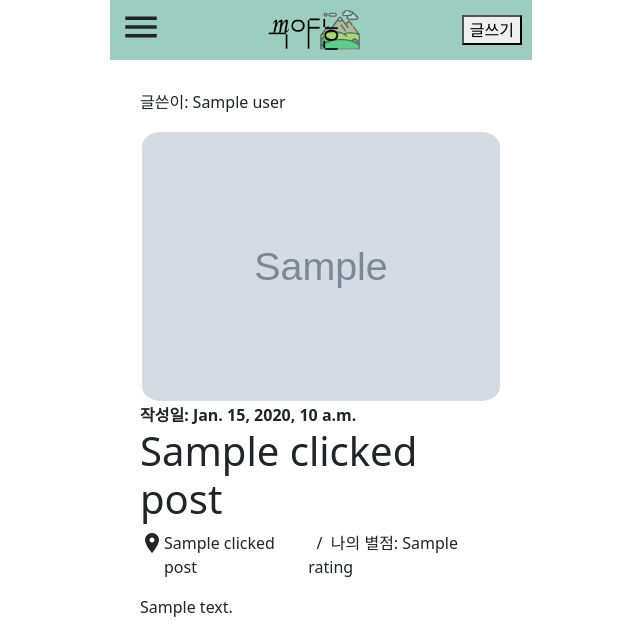
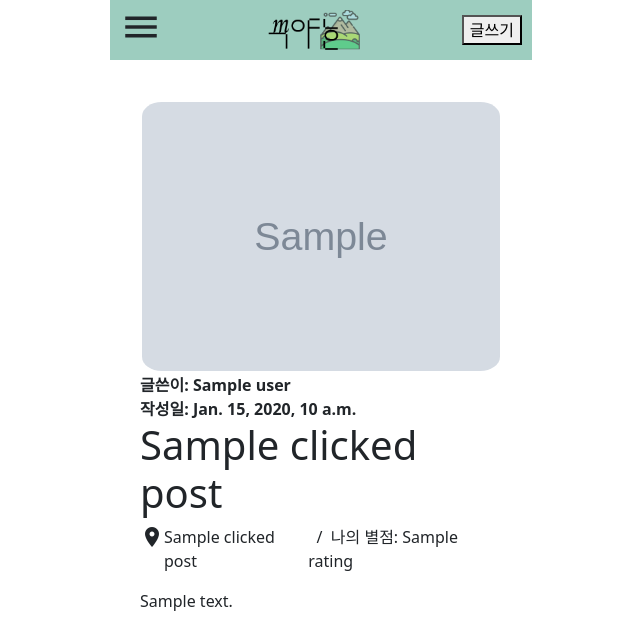
Before and after one commit to yongheon-Lee/mooyaho, a Django app: template templates/post/detail.html in a window 1280 px wide. Shown: the top 636 px of the page, without its empty margins (319-959 px from the left). Run offline with Django 4.2, Linux system fonts and the light colour scheme; the template is opened without the code that fills it: most values are stand-ins (such as "Sample title", 1, 10 or a date in 2020); grey boxes marked "Sample" are stand-in pictures; some libraries are stand-ins or nearby versions.

Commit message:
post 글 자세히보기 글쓴이 표시, 수정.삭제버튼 위치변경

```diff
--- a/templates/post/detail.html
+++ b/templates/post/detail.html
@@ -9,15 +9,17 @@
 {% endblock %}
 {% block content %}
     <div id="detail-contents">
-
+        <div style="text-align: right; margin-top: 10px">
             {% if clicked_post.user == user %}
                 <button type="button" id="post-to-edit-btn" name="{{ clicked_post.id }}">수정</button>
                 <button type="button" id="post-delete-btn" name="{{ clicked_post.id }}">삭제</button>
             {% endif %}
+        </div>
         <div class="image-box">
-            <p>글쓴이: {{ clicked_post.user }}</p>
             <img src="{{ clicked_post.hiking_img.url }}" alt="사진"/>
             <div class="content-box">
+                <b>글쓴이: {{ clicked_post.user }}</b>
+                <br>
                 <b>작성일: {{ clicked_post.created_at }}</b>
                 <h1>{{ clicked_post.title }}</h1>
                 <div style="display: flex">
@@ -104,7 +106,8 @@
                     <div class="report-input-area">
                         <p id="report-user">신고자: <b>{{ request.user.nickname }}</b></p>
                         <label>
-                            <textarea id="contents" name="contents" style="width: 250px;height: 100px; resize: none"></textarea>
+                            <textarea id="contents" name="contents"
+                                      style="width: 250px;height: 100px; resize: none"></textarea>
                         </label>
                     </div>
                 </div>
```
Lines whose indentation alone changed are shown as unchanged.
